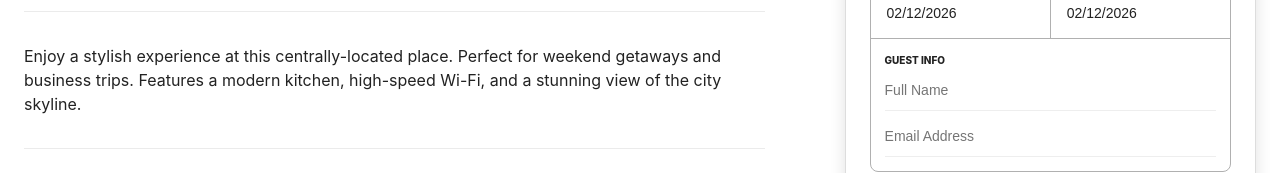
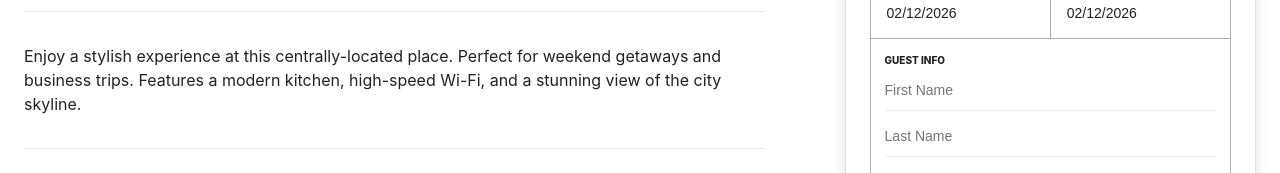
Before and after one commit to brady800526/apt-reserve-app-client, a React (Vite) app: page / in a window 1280 px wide. Shown: the part 779-952 px from the top of the page. Built offline with nearby package versions, Linux system fonts and the light colour scheme; no server answers.

Commit message:
Update reservation form: split name fields, improve validation, and limit stay to 14 days

```diff
--- a/src/App.jsx
+++ b/src/App.jsx
@@ -8,7 +8,8 @@ const App = () => {
   const [reservations, setReservations] = useState([]);
   const [startDate, setStartDate] = useState(new Date());
   const [endDate, setEndDate] = useState(new Date());
-  const [name, setName] = useState("");
+  const [firstName, setFirstName] = useState("");
+  const [lastName, setLastName] = useState("");
   const [email, setEmail] = useState("");
   const [error, setError] = useState("");
   const [successMsg, setSuccessMsg] = useState("");
@@ -75,6 +76,11 @@ const App = () => {
     setError("");
     setSuccessMsg("");
 
+    if (!firstName || !lastName) {
+      setError("Please enter first and last name");
+      return;
+    }
+
     const emailRegex = /^[^\s@]+@[^\s@]+\.[^\s@]+$/;
     if (!emailRegex.test(email)) {
       setError("Please enter a valid email address.");
@@ -83,19 +89,26 @@ const App = () => {
 
     try {
       await axios.post(`${API_BASE_URL}/api/reserve`, {
-        name,
+        name: `${firstName} ${lastName}`,
         email,
         startDate,
         endDate,
       });
       setSuccessMsg("Reserved successfully!");
       fetchReservations();
-      setName("");
+      setFirstName("");
+      setLastName("");
       setEmail("");
     } catch (err) {
-      setError(err.response?.data?.error || "Booking failed");
+      const errorMessage = err.response?.data?.error || "Booking failed";
+      setError(errorMessage);
     }
   };
+
+  const maxCheckoutDate = startDate ? new Date(startDate) : null;
+  if (maxCheckoutDate) {
+    maxCheckoutDate.setDate(maxCheckoutDate.getDate() + 14);
+  }
 
   return (
     <div className="app-container">
@@ -166,14 +179,26 @@ const App = () => {
                 </div>
               </div>
 
-              <form onSubmit={handleSubmit}>
+              <form onSubmit={handleSubmit} noValidate>
                 <div className="booking-inputs">
                   <div className="date-row">
                     <div className="date-box border-right">
                       <label>CHECK-IN</label>
                       <DatePicker
                         selected={startDate}
-                        onChange={(date) => setStartDate(date)}
+                        onChange={(date) => {
+                          setStartDate(date);
+                          const newMaxDate = new Date(date);
+                          newMaxDate.setDate(newMaxDate.getDate() + 14);
+
+                          if (date >= endDate) {
+                            const newEndDate = new Date(date);
+                            newEndDate.setDate(newEndDate.getDate() + 1);
+                            setEndDate(newEndDate);
+                          } else if (endDate > newMaxDate) {
+                            setEndDate(newMaxDate);
+                          }
+                        }}
                         selectsStart
                         startDate={startDate}
                         endDate={endDate}
@@ -191,6 +216,7 @@ const App = () => {
                         startDate={startDate}
                         endDate={endDate}
                         minDate={startDate}
+                        maxDate={maxCheckoutDate}
                         excludeDates={getBookedDates()}
                         className="clean-date-input"
                       />
@@ -200,18 +226,24 @@ const App = () => {
                     <label>GUEST INFO</label>
                     <input
                       type="text"
-                      value={name}
-                      onChange={(e) => setName(e.target.value)}
-                      placeholder="Full Name"
-                      required
+                      value={firstName}
+                      onChange={(e) => setFirstName(e.target.value)}
+                      placeholder="First Name"
                       className="clean-text-input"
+                    />
+                    <input
+                      type="text"
+                      value={lastName}
+                      onChange={(e) => setLastName(e.target.value)}
+                      placeholder="Last Name"
+                      className="clean-text-input"
+                      style={{ marginTop: "5px" }}
                     />
                     <input
                       type="email"
                       value={email}
                       onChange={(e) => setEmail(e.target.value)}
                       placeholder="Email Address"
-                      required
                       className="clean-text-input"
                       style={{ marginTop: "5px" }}
                     />
```
